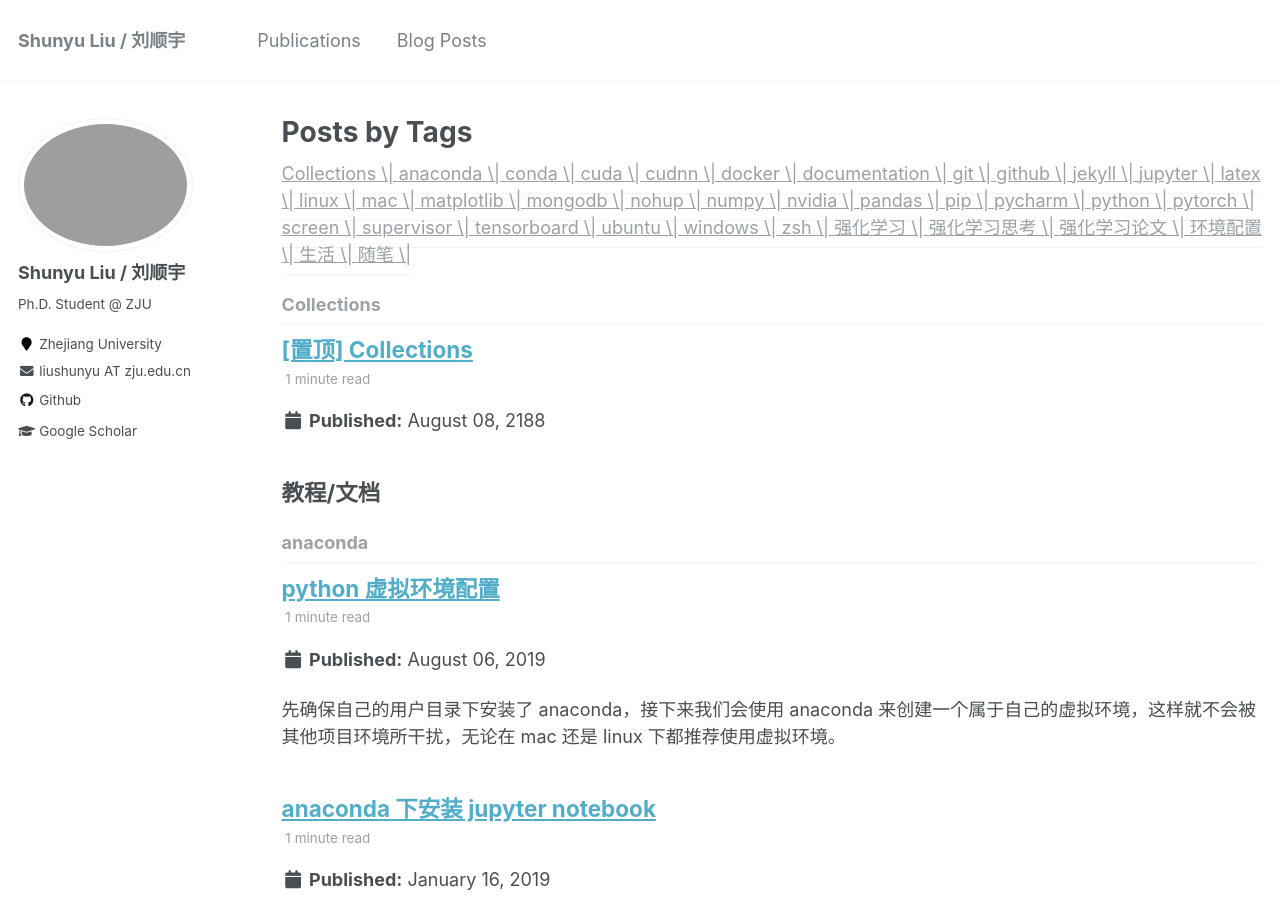
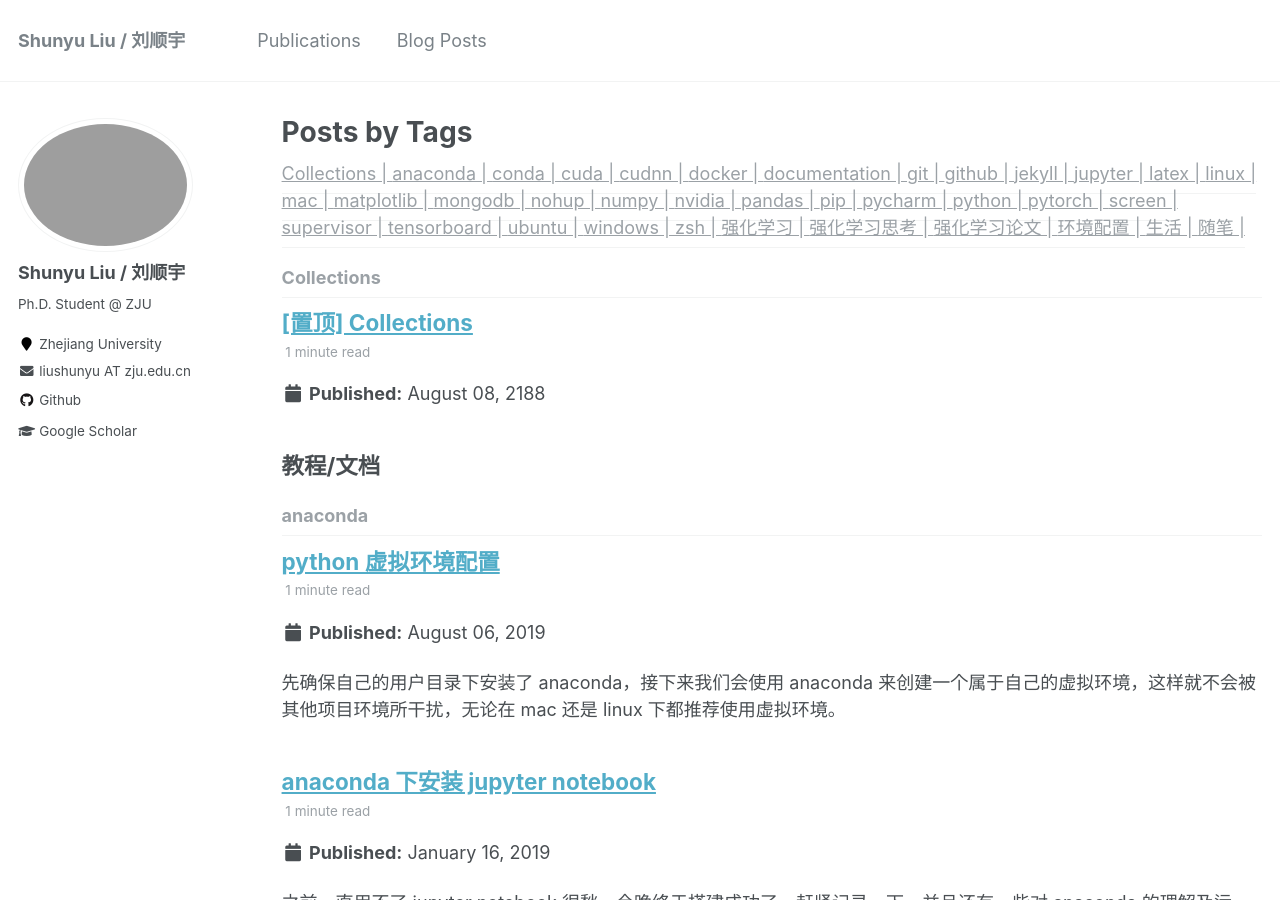
Before and after one commit to liushunyu/liushunyu.github.io, a Jekyll site: the page built from _pages/tag-archive.html, in a window 1280 px wide and 900 px high. Built offline with Jekyll 4.4.1, drawn with Linux system fonts in a browser that asks for light colours.

Commit message:
Update tag-archive.html

```diff
--- a/_pages/tag-archive.html
+++ b/_pages/tag-archive.html
@@ -10,7 +10,7 @@
 
 {% for tag in group_names %}
   {% assign posts = group_items[forloop.index0] %}
-  <a id="{{ tag | slugify }}" class="archive__subtitle">{{ tag }} \| </a>
+  <a id="{{ tag | slugify }}" class="archive__subtitle" href="https://liushunyu.github.io/tags/#{{ tag }}">{{ tag }} | </a>
 {% endfor %}
 
 {% for tag in group_names %}
```
